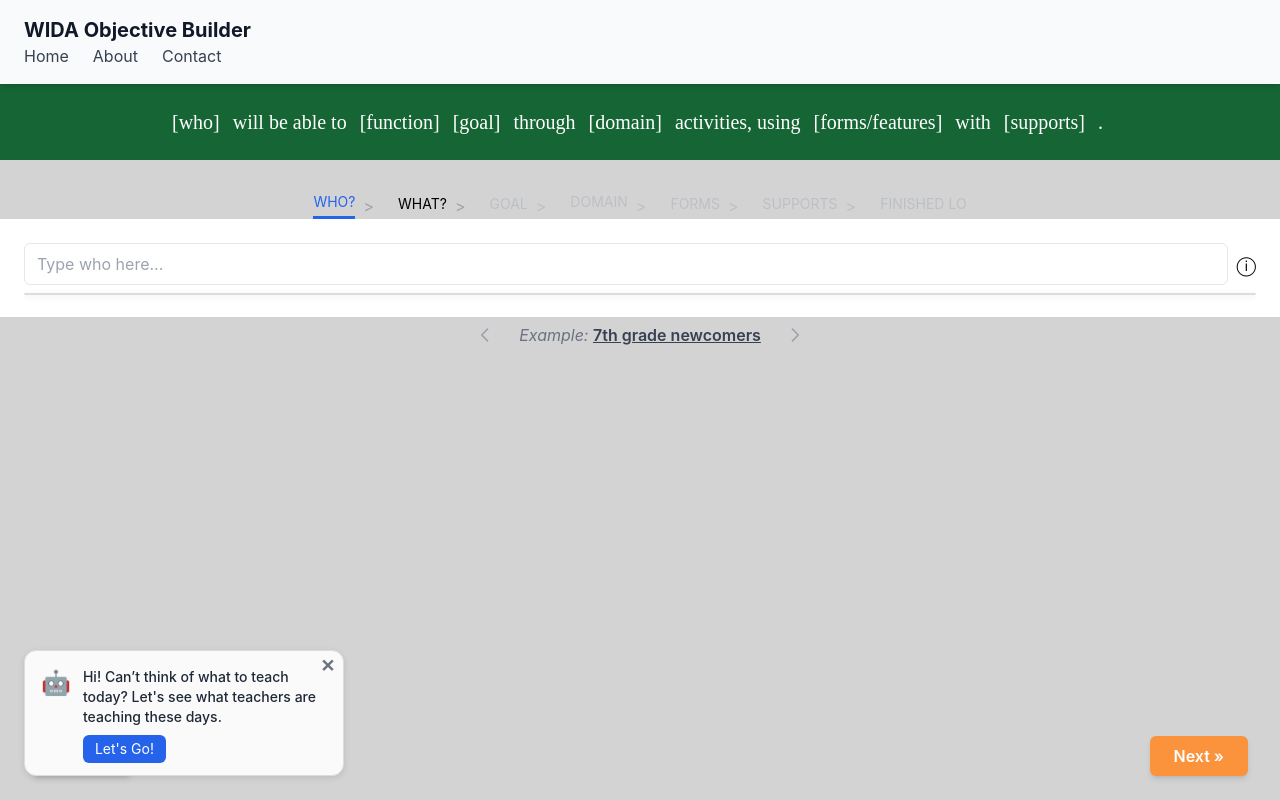
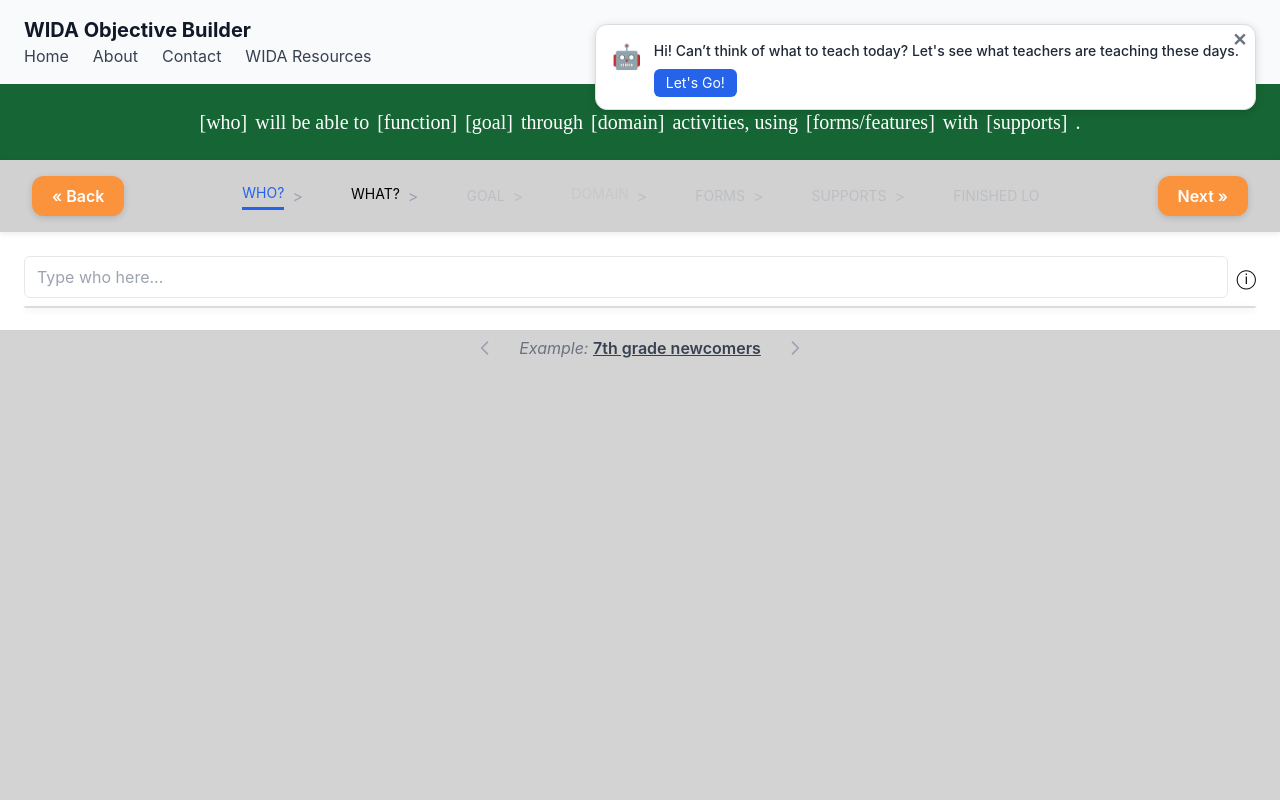
Before and after one commit to eslteacher902010/ELL-Lang-Obj-Maker, a Flask app: page / in a window 1280 px wide. Run offline with Flask 3, Linux system fonts and the light colour scheme; style sheets or scripts are compiled from the project's sources.

Commit message:
move buttons up

```diff
--- a/app.py
+++ b/app.py
@@ -1,10 +1,10 @@
 import os
 
-import openai
 from dotenv import load_dotenv
 from flask import Flask, request, jsonify, render_template
 from openai import OpenAI
 import requests
+
 
 load_dotenv()
 print("Key loaded?", os.getenv("OPENAI_API_KEY"))
@@ -12,6 +12,72 @@
 app = Flask(__name__)
 
 client = OpenAI(api_key=os.getenv("OPENAI_API_KEY"))
+
+@app.route("/wida_resources")
+def wida_resources():
+    topic = request.args.get("topic", "").strip()
+    if not topic:
+        return render_template("wida_resources.html", articles=[], topic="")
+
+    articles = fetch_wida_articles(topic)
+    print("Fetched articles:", articles)
+
+    summaries = []
+    for a in articles:
+        try:
+            summaries.append(summarize_with_ollama(a))
+        except Exception as e:
+            print("Ollama error:", e)
+            summaries.append("(Summary unavailable)")
+
+    combined = zip(articles, summaries)
+    return render_template("wida_resources.html", articles=combined, topic=topic)
+
+
+def fetch_wida_articles(topic):
+    """Return curated Google search links for WIDA-related academic content."""
+    base = "https://www.google.com/search?q="
+    encoded_topic = requests.utils.quote(topic)
+
+    articles = [
+        {
+            "title": f"WIDA research and guidance on {topic}",
+            "url": f"{base}site:wida.wisc.edu+{encoded_topic}",
+        },
+        {
+            "title": f"WIDA lesson frameworks and instructional plans for {topic}",
+            "url": f"{base}site:wida.wisc.edu+{encoded_topic}+lesson+plan",
+        },
+        {
+            "title": f"WIDA educator resources and classroom strategies for {topic}",
+            "url": f"{base}site:wida.wisc.edu+{encoded_topic}+resources",
+        },
+    ]
+
+    print(f"Articles found (generated links): {len(articles)}")
+    return articles
+
+def summarize_with_ollama(text):
+    try:
+        res = requests.post(
+            "http://localhost:11434/api/chat",
+            json={
+                "model": "llama3",
+                "messages": [
+                    {"role": "system", "content": "You are a teaching assistant summarizing WIDA materials for ESL educators."},
+                    {"role": "user", "content": f"Summarize this WIDA article:\n\n{text}"}
+                ]
+            },
+            timeout=10
+        )
+        data = res.json()
+        return data.get("message", {}).get("content", "(Summary unavailable)")
+    except Exception as e:
+        print("Ollama error:", e)
+        return "(Summary unavailable)"
+
+
+
 
 
 @app.route("/")
--- a/static/css/navigation_css.css
+++ b/static/css/navigation_css.css
@@ -1,16 +1,86 @@
-.step.completed {
-  display: block;
-  opacity: 0.6;
+/* Step Navigation Wrapper */
+#step-nav {
+  background-color: #d1d1d1;
+  display: flex;
+  align-items: center;
+  justify-content: space-between; /* keep buttons on sides */
+  padding: 0 2rem;
+  height: 72px;
+  position: relative;
+}
+
+/* Buttons */
+#back-button,
+#next-button {
+  background-color: #fb923c;
+  color: white;
+  border: none;
+  border-radius: 0.75rem;
+  padding: 0.6rem 1.25rem;
+  font-weight: 600;
+  line-height: 1.25;
+  white-space: nowrap;
+  box-shadow: 0 2px 6px rgba(0, 0, 0, 0.15);
+  cursor: pointer;
+  transition: transform 0.2s ease, background 0.2s ease;
+  flex-shrink: 0; /* 👈 prevents stretching in flexbox */
+  height: auto;
+  width: auto;
+}
+
+#back-button:hover,
+#next-button:hover {
+  transform: scale(1.05);
+  background-color: #f97316;
+}
+
+/* Steps section centered */
+#steps {
+  display: flex;
+  justify-content: center;
+  align-items: center;
+  gap: 1.5rem;
+  flex-shrink: 0;
 }
 
 
- .step.disabled {
-  opacity: 0.4;              /* greyed out look */
-  pointer-events: none;       /* blocks all clicks */
-  cursor: not-allowed;        /* cursor shows blocked hand */
-  color: #bbb;                /* lighter text */
+/* ----- Step States ----- */
+#step-nav {
+  background-color: #d1d1d1;
+  display: flex;
+  align-items: center;
+  justify-content: space-between;
+  padding: 0 2rem;
+  height: 72px;
+
+  position: sticky;  /* stays visible when scrolling */
+  top: -10;            /* 👈 pins it to the very top */
+  z-index: 50;       /* ensures it’s above other layers */
+
+  margin: 0;         /* removes default browser margin */
+  box-shadow: 0 2px 6px rgba(0, 0, 0, 0.08); /* optional: soft shadow */
 }
 
+.step.completed span:first-child {
+  color: #16a34a !important; /* Tailwind green-600 */
+  border-bottom: 3px solid #16a34a !important;
+  transition: all 0.3s ease;
+}
+
+.step.active span:first-child {
+  color: #2563eb !important; /* Tailwind blue-600 */
+  border-bottom: 3px solid #2563eb !important;
+  transition: all 0.3s ease;
+}
+
+.step.disabled {
+  opacity: 0.4;
+  pointer-events: none;
+  cursor: not-allowed;
+  color: #bbb;
+}
+
+/* Tooltip on hover for disabled */
 .step.disabled:hover::after {
   content: "Complete the current step first";
   position: absolute;
@@ -24,34 +94,3 @@
   transform: translateX(-50%);
   white-space: nowrap;
 }
-
-#next-button {
-  position: fixed;
-  bottom: 2rem;
-  right: 2rem;
-  z-index: 1000;
-}
-
-#back-button {
-  position: fixed;
-  bottom: 2rem;
-  left: 2rem;
-  z-index: 1000;
-}
-
-  .step.active span:first-child {
-  color: #2563eb; /* Tailwind blue-600 */
-  border-bottom: 3px solid #2563eb;
-  transition: all 0.3s ease;
-}
-
-.step.completed span:first-child {
-  color: #16a34a; /* Tailwind green-600 */
-  border-bottom: 3px solid #16a34a;
-  transition: all 0.3s ease;
-}
-
-.step.disabled span:first-child {
-  color: #9ca3af; /* Tailwind gray-400 */
-  border-bottom: 3px solid transparent;
-}
--- a/static/css/styles.css
+++ b/static/css/styles.css
@@ -3,24 +3,18 @@
 @tailwind utilities;
 
 body {
+  display: flex;
+  flex-direction: column;
+  min-height: 100vh;
   background-color: #d3d3d3;
 }
 
-/* ----- Header ----- */
 header {
   flex: 0 0 72px;
-  box-shadow: 0 2px 10px rgba(0,0,0,0.1);
-  position: relative;
-  z-index: 10;
-  padding: 0 1rem;
-  background-color: oklch(87.2% 0.01 258.338);
 }
 
-/* ----- Main Layout ----- */
 main {
   flex: 1 1 auto;
-  overflow-y: auto;
-  min-height: 80vh;
 }
 
 /* ----- Suggestion Dropdowns ----- */
@@ -98,10 +92,11 @@
   height: 100vh;
   background-color: #065f46;
   display: flex;
-  align-items: center;
+  align-items: flex-start;  /* 👈 instead of center */
   justify-content: center;
   z-index: 50;
   transition: all 0.8s ease-in-out;
+  padding-top: 20vh; /* 👌 optional gentle vertical centering */
 }
 
 .fullscreen-preview span {
@@ -109,10 +104,6 @@
   text-decoration: none !important;
 }
 
-#objective-preview span::after {
-  content: "\00A0";
-  display: inline;
-}
 
 .fullscreen-preview.fade-in {
   opacity: 0;
@@ -127,76 +118,43 @@
   }
 }
 
-/* ----- Copy & AI helper buttons (fade in/out) ----- */
-#copy-button,
+
+/* ============================
+   🧠 Agentic AI Helper — top right FIXED
+============================ */
 #agentic-ai-helper {
+  position: fixed;
+  top: 1.5rem;
+  right: 1.5rem;
+  display: flex;
+  align-items: flex-start;
+  gap: 0.75rem;
+  background-color: white;
+  border: 1px solid #dcdcdc;
+  border-radius: 0.75rem;
+  padding: 1rem 1rem 0.75rem 1rem;
+  box-shadow: 0 2px 8px rgba(0, 0, 0, 0.15);
+  z-index: 9999;
+
+  /* hidden by default */
   opacity: 0;
   pointer-events: none;
-  transform: translateY(10px);
+  transform: translate(20px, -10px);
   transition: all 0.4s ease;
 }
 
-#copy-button.show,
+/* when shown */
 #agentic-ai-helper.show {
   opacity: 1;
   pointer-events: auto;
-  transform: translateY(0);
-  z-index: 9999;
+  transform: translate(0, 0);
 }
 
-/* ----- Sidebar Section ----- */
-#sidebar-section {
-  position: relative;
-  width: 100%;
-  margin-top: 2rem;
-}
-
-/* ----- Navigation Buttons (Next/Back) ----- */
-#next-button,
-#back-button {
-  position: fixed;
-  bottom: 8rem;
-  z-index: 40;
-  transition: bottom 0.4s ease;
-}
-
-.in-nav {
-  position: fixed !important;
-  bottom: 3rem !important;
-}
-
-#back-button.in-nav {
-  left: 0;
-}
-
-#next-button.in-nav {
-  right: 0;
-}
-
-/* ===================================================
-   🧠 Agentic AI Helper Styling
-   =================================================== */
-
-#agentic-ai-helper {
-  position: fixed !important;
-  bottom: 1.5rem !important;  /* bottom-left corner */
-  left: 1.5rem !important;
-  display: flex;
-  align-items: flex-start;
-  gap: 0.75rem;
-  background-color: oklch(98.5% 0 0); /* same as panel */
-  border: 1px solid #dcdcdc;
-  border-radius: 0.75rem;
-  padding: 1rem 1rem 0.75rem 1rem;
-  box-shadow: 0 2px 6px rgba(0,0,0,0.1);
-  z-index: 9999;
-}
-
-/* ✕ Close Button — Top Right Inside Bubble */
-#agentic-ai-helper > #ai-close-btn {
-  position: absolute !important;
-  top: 0.35rem !important;
-  right: 0.5rem !important;
+/* close button */
+#ai-close-btn {
+  position: absolute;
+  top: 0.35rem;
+  right: 0.5rem;
   color: #6b7280;
   font-size: 1.1rem;
   font-weight: bold;
@@ -207,16 +165,11 @@
   z-index: 10000;
 }
 
-#agentic-ai-helper > #ai-close-btn:hover {
+#ai-close-btn:hover {
   color: #ef4444;
 }
 
-#agentic-ai-helper.hide {
-  opacity: 0;
-  transform: translateY(10px);
-  pointer-events: none;
-  transition: all 0.4s ease;
-}
+
 
 
 #objective-preview.fullscreen-preview {
@@ -228,23 +181,65 @@
 }
 
 
-#restart-button {
-  position: fixed !important;
-  bottom: 2rem !important;
-  left: 50% !important;
-  transform: translateX(-50%) !important;
-  background-color: #ffffff !important;
-  color: #065f46 !important;
-  font-weight: 600 !important;
-  padding: 0.75rem 1.5rem !important;
-  border: 2px solid #065f46 !important;
-  border-radius: 0.75rem !important;
-  z-index: 100000 !important;  /* 🚀 sits above everything */
-  pointer-events: auto !important;
-  display: none;
+/* ===== Bottom Action Bar ===== */
+#bottom-actions {
+  position: fixed;
+  bottom: 2rem;
+  left: 50%;
+  transform: translateX(-50%);
+  display: none; /* 👈 hide entire bar initially */
+  gap: 1rem;
+  justify-content: center;
+  align-items: center;
+  z-index: 100005;
 }
 
-#restart-button.show,
-#restart-button:not(.hidden) {
-  display: block !important;
+#bottom-actions.show {
+  display: flex; /* 👈 shown when ready */
 }
+
+/* Buttons inside the bar share consistent style */
+#bottom-actions button,
+#bottom-actions a {
+  display: inline-block;
+  font-weight: 600;
+  padding: 0.75rem 1.5rem;
+  border-radius: 0.75rem;
+  border: 2px solid transparent;
+  transition: background 0.2s, transform 0.2s;
+}
+
+/* Individual button styles */
+#restart-button {
+  background-color: #ffffff;
+  color: #065f46;
+  border-color: #065f46;
+}
+
+#restart-button:hover {
+  transform: translateY(-2px);
+}
+
+.btn-wida {
+  background-color: #2563eb;
+  color: white;
+}
+
+.btn-wida:hover {
+  background-color: #1d4ed8;
+}
+
+#copy-button {
+  background-color: transparent;
+  color: white;
+  border-color: rgba(255, 255, 255, 0.6);
+}
+
+#copy-button:hover {
+  background-color: rgba(255, 255, 255, 0.15);
+  transform: translateY(-2px);
+}
+
+#agentic-ai-helper {
+  z-index: 100001 !important;
+}
--- a/static/js/steps.js
+++ b/static/js/steps.js
@@ -1,36 +1,15 @@
 const steps = document.querySelectorAll(".step");
 let currentStep = 0;
 
-//function enlargeHeaderTitle() {
-//  console.log("enlargeHeaderTitle fired ✅");
-//  const preview = document.getElementById("objective-preview");
-//  if (!preview) return; // safety check
-//
-//  // Remove smaller font classes
-//  preview.classList.remove("text-xl", "text-2xl", "text-3xl", "text-4xl");
-//
-//  // Add new large size, color, and smooth transition
-//  preview.classList.add(
-//    "inline-block",
-//    "transform",
-//    "text-8xl",          // 🚀 enormous size
-//    "text-yellow-400",   // brighter highlight
-//    "drop-shadow-[0_0_20px_rgba(255,255,0,0.8)]", // glowing halo
-//    "transition-all",
-//    "duration-1000",
-//    "ease-in-out",
-//    "scale-125"          // extra zoom
-//  );
-//}
 
 function restartApp() {
   location.reload(); // simplest restart — full reset
 }
 
+
 function nextStep(index) {
   // Clear dynamic content if not the first step
   if (index !== 0) clearDynamicPanel();
-  adjustButtonPosition();
 
   // Always hide example hints when changing steps
   document.getElementById("who-example").classList.add("hidden");
@@ -63,6 +42,9 @@
     const aiHelper = document.getElementById("agentic-ai-helper");
     const aiText = aiHelper.querySelector("p");
     const aiButton = document.getElementById("agentic-ai-button");
+    aiHelper.classList.remove("hide");
+    aiButton.dataset.mode = "intro";
+    aiButton.dataset.topic = "";
 
     aiText.textContent =
       "Hi! Can’t think of what to teach today? Let's see what teachers are teaching these days.";
@@ -85,9 +67,23 @@
   } else if (index === 6) {
     // Step 6: FINISHED LO
     document.getElementById("full-panel").classList.add("hidden");
-    // setTimeout(enlargeHeaderTitle, 800); // delay
     document.getElementById("next-button").classList.add("hidden");
     document.getElementById("back-button").classList.add("hidden");
+    const stepNav = document.getElementById("step-nav");
+    if (stepNav) stepNav.style.display = "none";
+
+    const bottomBar = document.getElementById("bottom-actions");
+    bottomBar.classList.add("show");
+
+
+    const lessonTopic = sessionStorage.getItem("final_topic") || window.finalTopic || null;
+
+    if (lessonTopic) {
+      widaBtn.href = `/wida_resources/${encodeURIComponent(lessonTopic)}`;
+      widaBtn.classList.remove("hidden");
+    } else {
+      console.warn("No lesson topic found — cannot auto search WIDA resources");
+}
 
     const restartBtn = document.getElementById("restart-button");
     restartBtn.classList.remove("hidden");
@@ -179,7 +175,6 @@
   if (currentStep < steps.length - 1) {
     currentStep++;
     nextStep(currentStep);
-    adjustButtonPosition();
   }
 }
 
@@ -191,7 +186,6 @@
   }
   currentStep--;
   nextStep(currentStep);
-  adjustButtonPosition();
 }
 
 // initial call
@@ -215,31 +209,6 @@
   }
 }
 
-// helper to position next buttons
-function adjustButtonPosition() {
-  const nextBtn = document.getElementById("next-button");
-  const backBtn = document.getElementById("back-button");
-  const dynamicPanel = document.getElementById("dynamic-panel");
-  const nav = document.querySelector("nav");
-
-  const panelVisible =
-    !dynamicPanel.classList.contains("hidden") &&
-    dynamicPanel.offsetParent !== null;
-
-  if (panelVisible) {
-    nav.appendChild(backBtn);
-    nav.appendChild(nextBtn);
-    nextBtn.classList.add("in-nav");
-    backBtn.classList.add("in-nav");
-  } else {
-    document.body.appendChild(backBtn);
-    document.body.appendChild(nextBtn);
-    nextBtn.classList.remove("in-nav");
-    backBtn.classList.remove("in-nav");
-    nextBtn.style.bottom = "1.5rem";
-    backBtn.style.bottom = "1.5rem";
-  }
-}
 
 const aiButton = document.getElementById("agentic-ai-button");
 const aiText = document.querySelector("#agentic-ai-helper p");
@@ -284,7 +253,7 @@
   } else if (mode === "articles") {
     aiText.textContent = "Searching for articles...";
     try {
-      const topic = aiText.textContent.match(/about (.*?)\./)?.[1] || "";
+      const topic = newAiButton.dataset.topic || "";
       const res = await fetch("/find_articles", {
         method: "POST",
         headers: { "Content-Type": "application/json" },
--- a/templates/index.html
+++ b/templates/index.html
@@ -22,8 +22,10 @@
       <a href="{{ url_for('index') }}" class="text-gray-700 hover:text-blue-600">Home</a>
       <a href="{{ url_for('about') }}" class="text-gray-700 hover:text-blue-600">About</a>
       <a href="{{ url_for('contact') }}" class="text-gray-700 hover:text-blue-600">Contact</a>
+      <a href="{{ url_for('wida_resources') }}" class="text-gray-700 hover:text-blue-600">WIDA Resources</a>
     </nav>
   </header>
+
 
 <main>
 
@@ -52,15 +54,8 @@
 </div>
 
 
-     <button id="copy-button"
-      class="fixed bottom-8 right-8 opacity-0 pointer-events-none px-4 py-2 bg-white/10 hover:bg-white/20 border border-white/30 rounded-lg text-white text-sm font-medium transition-all duration-500 backdrop-blur-sm">
-       Copy Objective
-    </button>
-
   <!-- Agentic AI Floating Helper -->
-<div id="agentic-ai-helper"
-  class="fixed bottom-6 left-6 bg-white border border-gray-300 shadow-lg rounded-2xl p-4 max-w-xs flex items-start gap-3 relative">
-
+<div id="agentic-ai-helper">
   <!-- ✕ Close Button (TOP-RIGHT corner inside the white box) -->
   <button id="ai-close-btn"
     class="absolute top-2 right-2 text-gray-500 hover:text-red-500 text-lg font-bold leading-none">
@@ -82,71 +77,63 @@
   </div>
 </div>
 
+<!-- Step Navigation -->
+<!-- Step Navigation -->
+<nav id="step-nav" class="relative flex items-center justify-between mt-8 mb-4 px-8">
+  <!-- Back Button -->
+  <button id="back-button" onclick="goBackward()">« Back</button>
 
-<nav class="flex items-center justify-center mt-8">
+  <!-- Steps (centered section) -->
+  <div class="flex-grow flex justify-center">
     <ul id="steps" class="flex items-center space-x-6">
       <li>
         <div id="step-0" class="step flex items-center space-x-2 cursor-pointer">
-        <span class="step-label text-sm uppercase pb-1">
-          Who?
-        </span>
+          <span class="step-label text-sm uppercase pb-1">Who?</span>
           <span class="text-gray-400">&gt;</span>
         </div>
       </li>
-
       <li>
         <div id="step-1" class="step flex items-center space-x-2 cursor-pointer">
-        <span class="step-label text-sm uppercase pb-1">
-          What?
-        </span>
+          <span class="step-label text-sm uppercase pb-1">What?</span>
           <span class="text-gray-400">&gt;</span>
         </div>
       </li>
-
       <li>
         <div id="step-2" class="step flex items-center space-x-2 cursor-pointer">
-        <span class="text-sm uppercase text-gray-400 hover:text-gray-600">
-          Goal
-        </span>
+          <span class="text-sm uppercase text-gray-400 hover:text-gray-600">Goal</span>
           <span class="text-gray-400">&gt;</span>
         </div>
       </li>
-
       <li>
         <div id="step-3" class="step flex items-center space-x-2 cursor-pointer">
-        <span class="step-label text-sm uppercase pb-1">
-          Domain
-        </span>
+          <span class="step-label text-sm uppercase pb-1">Domain</span>
           <span class="text-gray-400">&gt;</span>
         </div>
       </li>
-
       <li>
         <div id="step-4" class="step flex items-center space-x-2 cursor-pointer">
-        <span class="text-sm uppercase text-gray-400 hover:text-gray-600">
-          Forms
-        </span>
+          <span class="text-sm uppercase text-gray-400 hover:text-gray-600">Forms</span>
           <span class="text-gray-400">&gt;</span>
         </div>
       </li>
-
       <li>
         <div id="step-5" class="step flex items-center space-x-2 cursor-pointer">
-        <span class="text-sm uppercase text-gray-400 hover:text-gray-600">
-          Supports
-        </span>
+          <span class="text-sm uppercase text-gray-400 hover:text-gray-600">Supports</span>
           <span class="text-gray-400">&gt;</span>
         </div>
       </li>
       <li>
         <div id="step-6" class="step flex items-center space-x-2 cursor-pointer">
-        <span class="text-sm uppercase text-gray-400 hover:text-gray-600">
-          Finished LO
-        </span>
+          <span class="text-sm uppercase text-gray-400 hover:text-gray-600">Finished LO</span>
         </div>
       </li>
     </ul>
+  </div>
+
+  <!-- Next Button -->
+  <button id="next-button" onclick="goForward()">Next »</button>
 </nav>
+
 
 
 <div id="sidebar-section" class="hidden flex mt-20">
@@ -212,30 +199,18 @@
 
 </main>
 
- <button
-  id="next-button"
-  class="fixed bottom-4 right-8 px-6 py-2 bg-orange-400 hover:bg-orange-500 text-white font-semibold rounded-md shadow-md transition-colors duration-300"
-  onclick="goForward()">
-  Next &raquo;
-</button>
-
-  <button
-  id="back-button"
-  class="fixed bottom-4 left-8 px-6 py-2 bg-orange-400 hover:bg-orange-500 text-white font-semibold rounded-md shadow-md transition-colors duration-300"
-  onclick="goBackward()">
-  &laquo; Back
-</button>
 
 
-<button
-  id="restart-button"
-  class="fixed bottom-8 right-1/2 translate-x-1/2 px-6 py-2 bg-white text-green-800
-         font-semibold rounded-md shadow-lg hover:bg-gray-200 border border-green-700
-         transition-all duration-300 hidden"
-  onclick="restartApp()">
-  🔁 Restart
-</button>
+<!-- ==== Bottom Action Buttons ==== -->
+<div id="bottom-actions">
+  <button id="restart-button" onclick="restartApp()">🔁 Restart</button>
 
+  <a id="wida-btn" href="#" class="btn-wida hidden">
+    📚 See WIDA Resources Related to Your Lesson
+  </a>
+
+  <button id="copy-button">📋 Copy Objective</button>
+</div>
 
 
 </body>
```
Also changed, not shown: templates/wida_resources.html (added, +51 -0 lines). Lines whose indentation alone changed are shown as unchanged.
